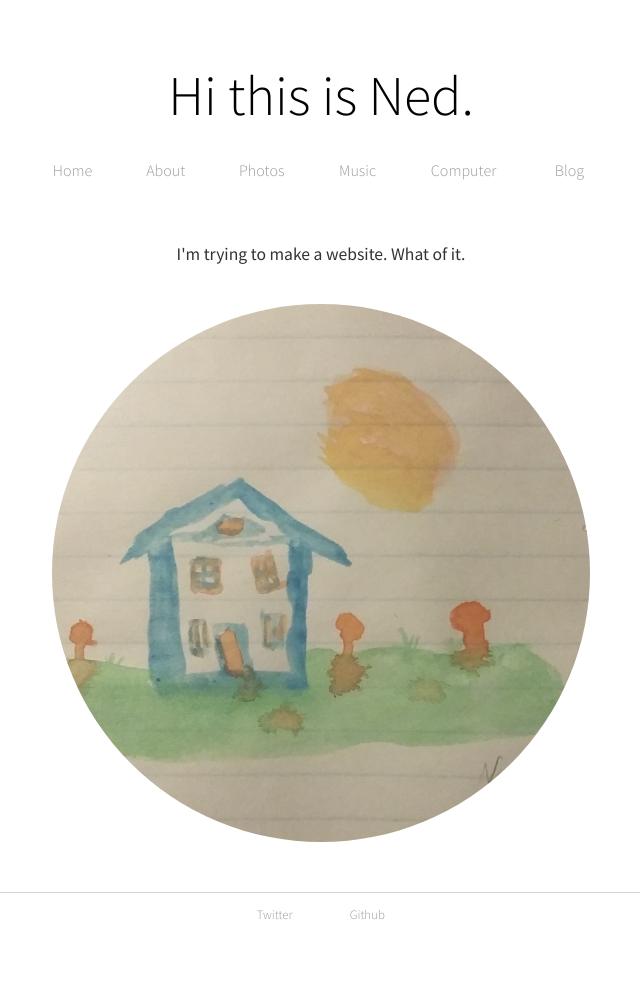
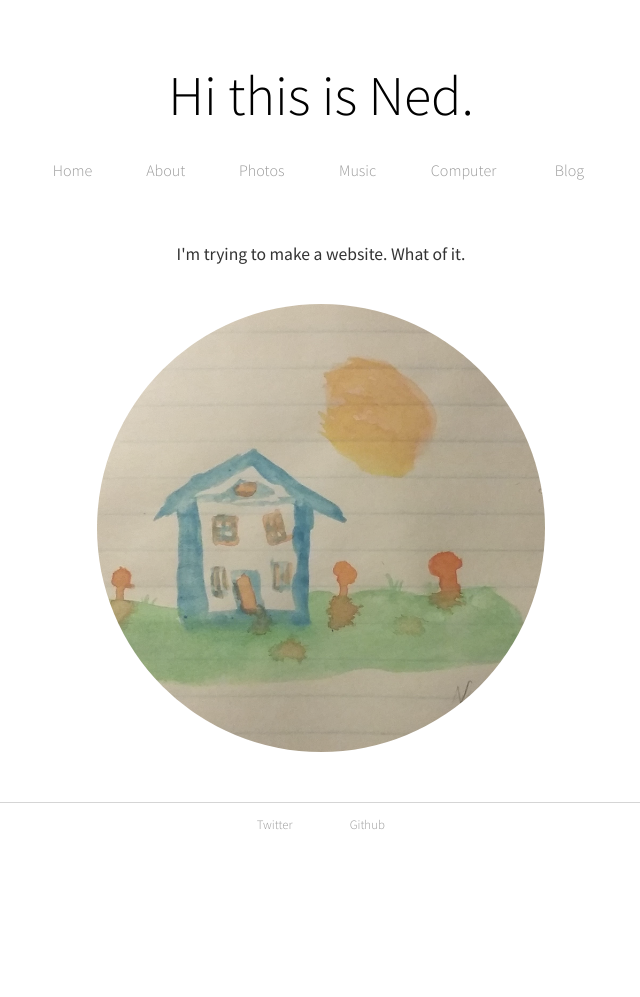
Before and after one commit to thisisned/thisisned.github.io, a Jekyll site: the page built from index.html, in a window 1280 px wide. Shown: the whole page, without its empty margins (319-959 px from the left). Built offline with Jekyll 4.4.1, drawn with Linux system fonts in a browser that asks for light colours; after the commit the page ends 907 px from its top, so only the background shows below that.

Commit message:
Tiny update to front image size

```diff
--- a/css/main.css
+++ b/css/main.css
@@ -35,8 +35,8 @@ nav ul li, footer ul li {
 
 .front-img {
   border-radius: 50%;
-  max-height: 60%;
-  max-width: 60%;
+  max-width: 50%;
+  min-width: 250px;
   display: block;
   margin: 0 auto;
   opacity: 0.8;
```
